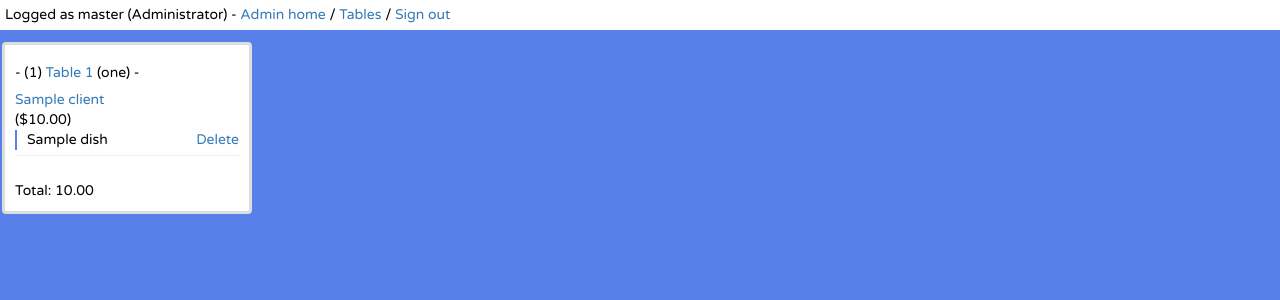
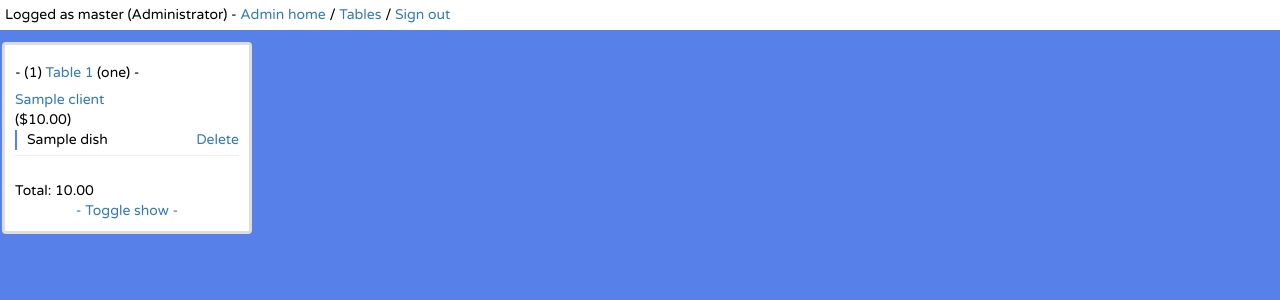
Before and after one commit to raphaelzin/EasyOrder, a Rails app: page /waiters/tables in a window 1280 px wide. Shown: the top 300 px of the page. Run offline with Rails 7, Linux system fonts and the light colour scheme; the visitor is signed in with stand-in values (Sample User, id 1); data comes from the database, SQL or seed files in the repository; tables that the repository leaves empty hold one stand-in row (values such as "Sample post"); style sheets or scripts are compiled from the project's sources; parts of the project's set-up code (start-up, migrations or seed data) failed here and were passed over; some libraries are stand-ins or nearby versions.

Commit message:
Added show/hide option in tables page.

```diff
--- a/app/assets/javascripts/application.js
+++ b/app/assets/javascripts/application.js
@@ -23,3 +23,10 @@ function alertMessage()
   	$( ".alert-error" ).fadeIn(500).delay( 3000 ).fadeOut( 500 );
   	$( ".alert-success" ).fadeIn(500).delay( 3000 ).fadeOut( 500 );
 }
+
+$(document).ready(function(){
+	$("#toggle-show").click(function(){
+		var tableID = $(this).attr("class");
+	    $("#table" + tableID + "-content").toggle("fast");
+	});
+});
--- a/app/assets/stylesheets/application.css
+++ b/app/assets/stylesheets/application.css
@@ -226,6 +226,19 @@ button
 	width: 240px;
 	height: 300px;
 	padding: 10px;
+}
+
+#toggle-show
+{
+	display: block;
+	margin-right: auto;
+	margin-left: auto;
+	text-align: center;
+
+}
+#toggle-show:hover
+{
+	cursor:pointer;
 }
 
 tr
--- a/app/models/client.rb
+++ b/app/models/client.rb
@@ -22,7 +22,10 @@ class Client < ApplicationRecord
   	if self.name.gsub(/\s+/m, ' ').strip.split(" ").count > 1
   		self.name.gsub(/\s+/m, ' ').strip.split(" ")[-1]
   	end
+  end
 
+  def first_last_name
+  	"#{first_name} #{last_name}"
   end
 
   def avatar_url
--- a/app/views/waiters/tables.html.erb
+++ b/app/views/waiters/tables.html.erb
@@ -6,10 +6,9 @@
 			<%= link_to "Table #{t.number}", tables_home_path(id: t) %>
 			(<%= t.code %>) -
 			</h5>
-
 			<div id="table<%=t.number%>-content" class="tables-content">
 				<% t.clients.each do |c| %>
-		<%= link_to c.name, table_client_path(t,c) %> <br>
+					<%= link_to c.first_last_name, table_client_path(t,c) %> <br>
 					($<%= number_with_precision(c.bill_value, :precision => 2) %>)<br>
 
 					<% link_to "Delete client", table_client_path(t,c), method: :delete %>
@@ -20,12 +19,12 @@
 
 								<% d.price %>
 								<%= link_to "Delete", remove_dish_table_client_path(t,client_id: c,dish_id: d, id: d.id), method: :post, data: {confirm: 'Are you sure you want to delete this Dish?'}, class: "pull-right"%>
-
 							<br>
 						<% end %>
 					</div>
 					<hr>
 				<% end %>
+
 				<% if t.clients.count != 0 %>
 					<br>
 					Total: <%= number_with_precision(t.bill_value, :precision => 2) %>
@@ -36,9 +35,15 @@
 					Empty Table
 				<%end%>
 			</div> <!-- TableX-content -->
+
+			<% if t.clients.count != 0 %>
+				<a id="toggle-show" class="<%= t.number %>">
+					- Toggle show -
+				</a>
+			<% end %>
 		</div> <!-- Tables -->
 	<%end%>
-<%end%>
+<%end%> <!-- t defined end -->
 
 
 
@@ -61,5 +66,4 @@ function updateTables() {
     }
   });
 }
-
 </script>
```
Lines whose indentation alone changed are shown as unchanged.
